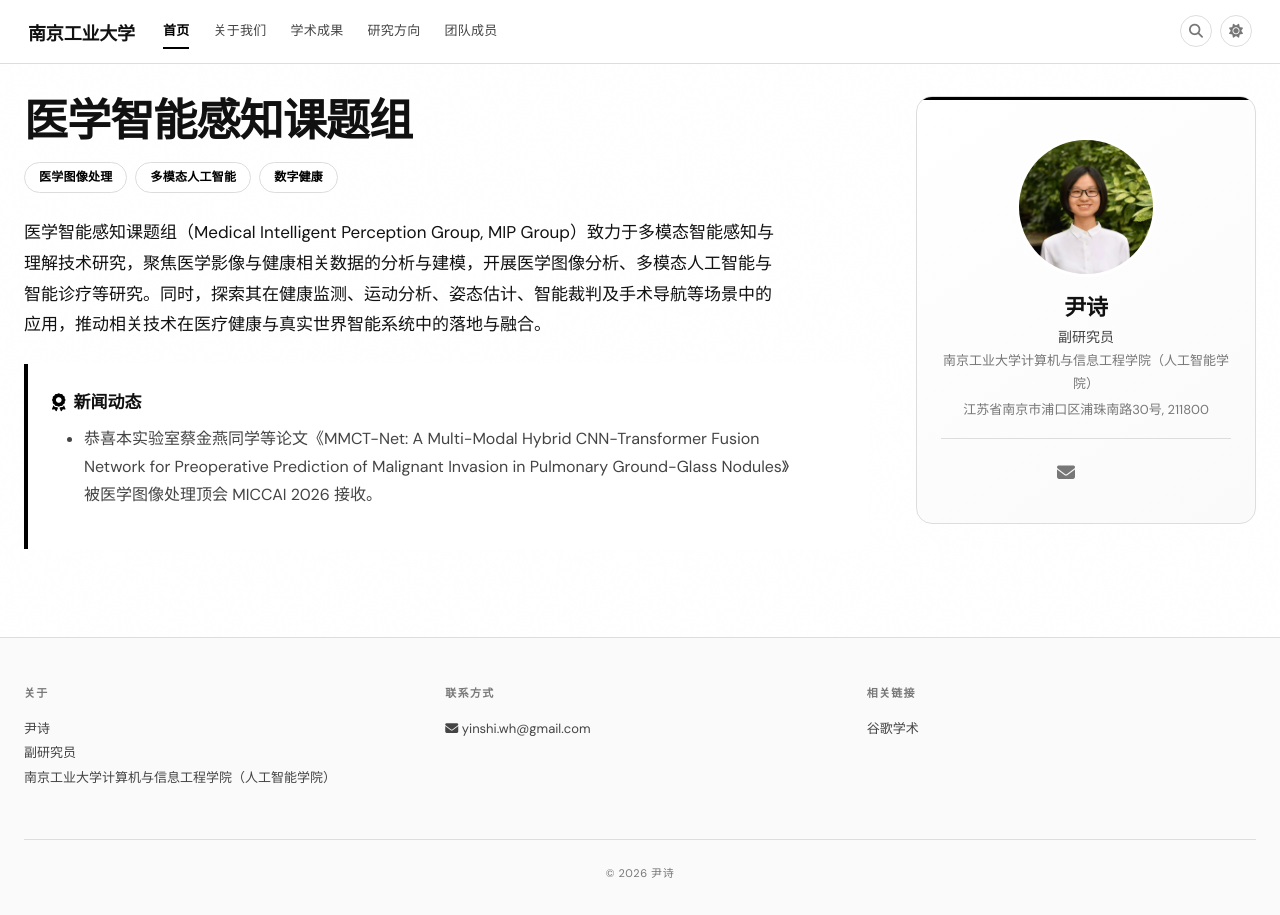
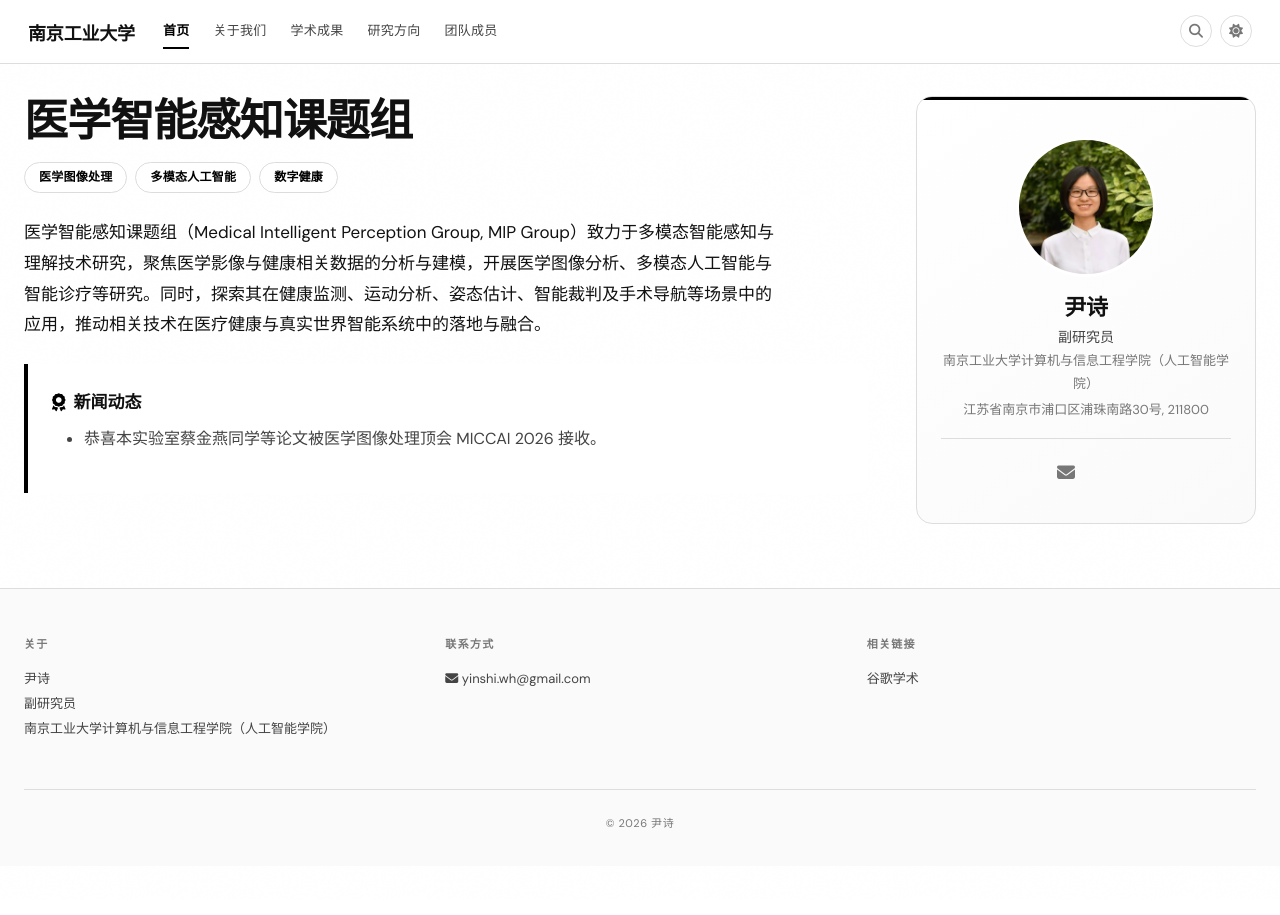
Before and after one commit to jinyanc08-lgtm/yinshi-lab, a Jekyll site: the page built from _pages/home.md, in a window 1280 px wide. Built offline with Jekyll 4.4.1, drawn with Linux system fonts in a browser that asks for light colours; a style sheet for code colours, icons or effects is not loaded.

Commit message:
Update website content

```diff
--- a/_pages/home.md
+++ b/_pages/home.md
@@ -29,7 +29,7 @@ permalink: /
     </div>
 
     <ul>
-        <li>恭喜本实验室蔡金燕同学等论文《MMCT-Net: A Multi-Modal Hybrid CNN-Transformer Fusion Network for Preoperative Prediction of Malignant Invasion in Pulmonary Ground-Glass Nodules》被医学图像处理顶会 MICCAI 2026 接收。</li>
+        <li>恭喜本实验室蔡金燕同学等论文被医学图像处理顶会 MICCAI 2026 接收。</li>
     </ul>
 </div>
 
```
